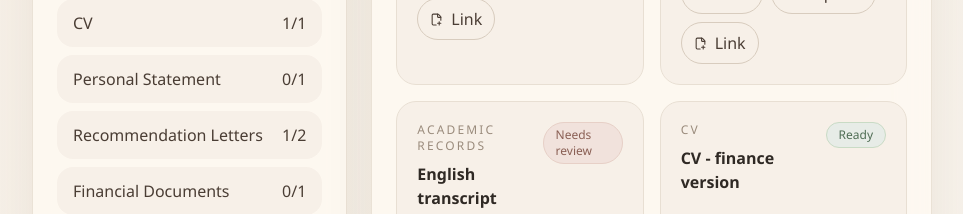
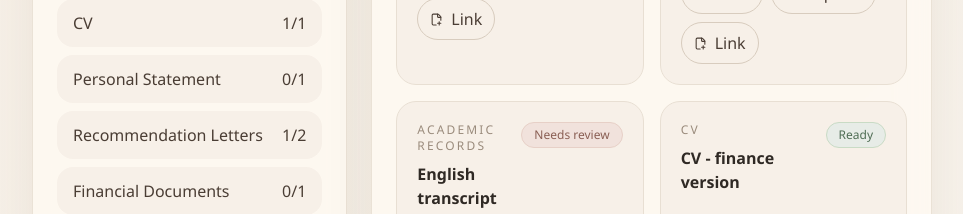
Before and after one commit to libing-hong/Atlas, a Next.js app: page /dashboard/materials in a window 1280 px wide. Shown: the part 2000-2214 px from the top of the page, without its empty margins (298-1261 px from the left). Built offline with nearby package versions, Linux system fonts and the light colour scheme.

Commit message:
Improve application materials and student data display

```diff
--- a/src/app/globals.css
+++ b/src/app/globals.css
@@ -75,3 +75,6 @@ textarea {
 .editorial-rule {
   border-top: 1px solid var(--line);
 }
+span.rounded-full {
+  white-space: nowrap;
+}
```
